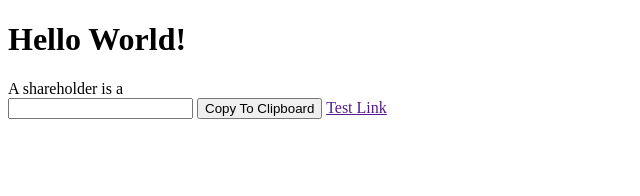
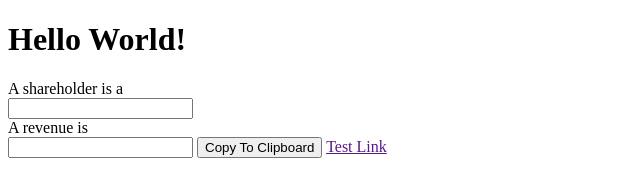
Before and after one commit to LeroySalih/StudyBusinessSupport, a plain HTML site: page index.html in a window 1280 px wide. Shown: the whole page, without its empty margins (0-640 px from the left). Drawn offline with Linux system fonts and the light colour scheme.

Commit message:
Added q2 text

```diff
--- a/index.html
+++ b/index.html
@@ -5,6 +5,10 @@
 
     <div>A shareholder is a</div>
     <input id="q1" />
+
+    <div>A revenue is</div>
+    <input id="q2" />
+
     <button onclick="handleSave()">Copy To Clipboard</button>
     <a href="" id="saveLink">Test Link</a>
 
```
